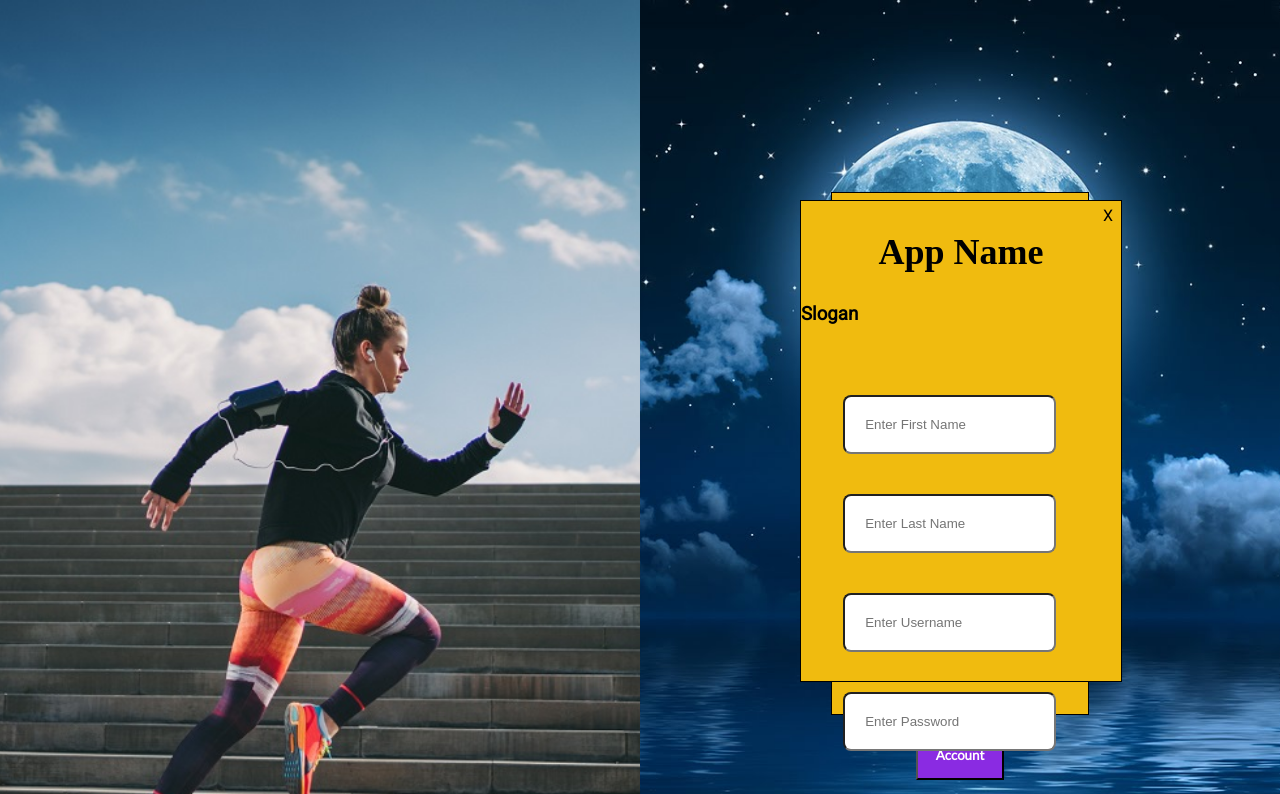
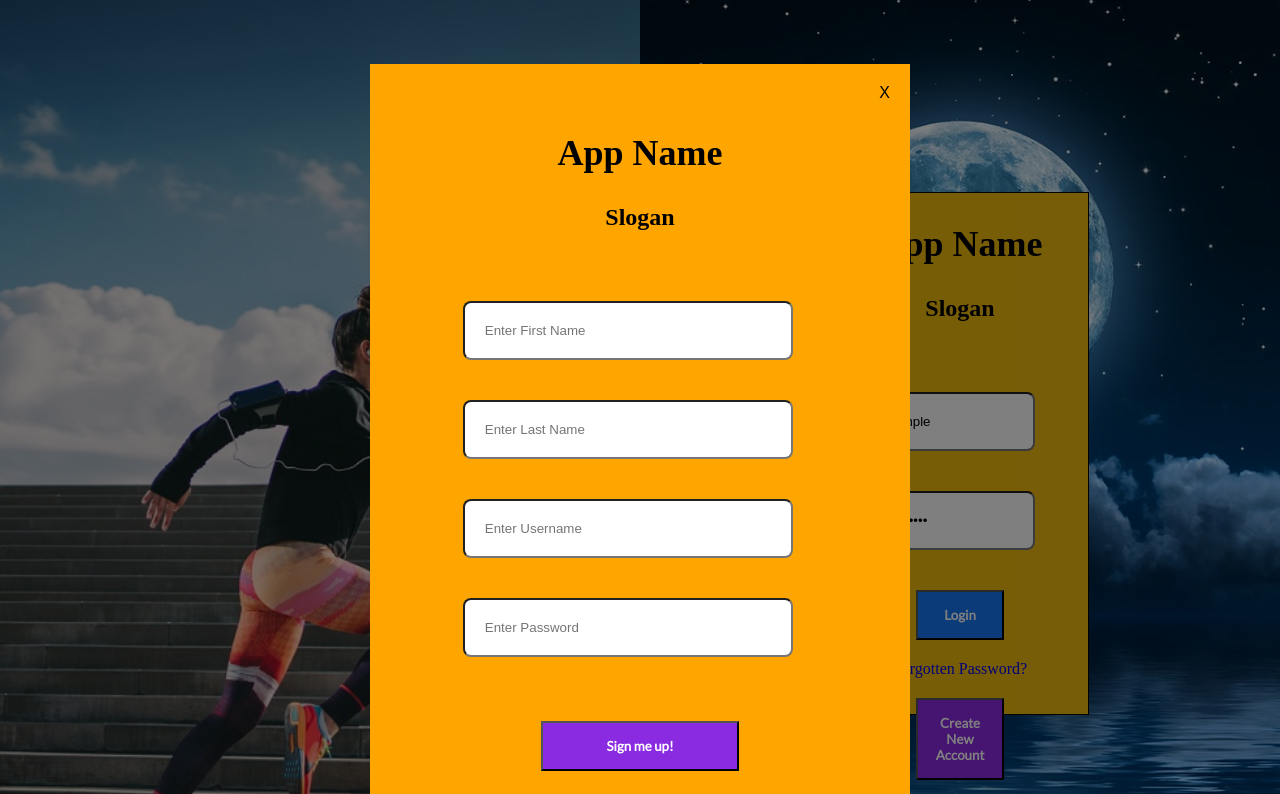
Before and after one commit to ikenna98/lap2-project, a plain HTML site: page client/login.html in a window 1280 px wide. Both pictures are taken after typing "Sample", "Sample123" into the empty fields and a click on the button "Create New Account". Shown: the top 794 px of the page. Drawn offline with Linux system fonts and the light colour scheme; a web font is replaced by a local one.

Commit message:
Made changes to CSS, register pop up now changed

```diff
--- a/client/login.html
+++ b/client/login.html
@@ -22,18 +22,18 @@
                     <p><a href="#">Forgotten Password?</a></p>
                     <button class="register-btn">Create New Account</button>
                 </form>
-                <div class="new-account">
-                    <div class="pop-up">
-                        <div class="popup-close">X</div>
-                        <div class="popup-content">
-                            <h1>App Name</h1>
-                            <h3>Slogan</h3>
-                            <form>
-                                <input type="text" id="first-name" placeholder="Enter First Name">
-                                <input type="text" id="last-name" placeholder="Enter Last Name">
-                                <input type="text" class="username" placeholder="Enter Username">
-                                <input type="password" class="password" name="password" placeholder="Enter Password">
-                                <button class="register-btn">Sign me up!</button>
+                    <div class="register-page">
+                        <div class="register">
+                            <div class="register-close">X</div>
+                            <div class="register-content">
+                                <h1>App Name</h1>
+                                <h2>Slogan</h2>
+                                <form>
+                                    <input type="text" id="first-name" placeholder="Enter First Name"><br>
+                                    <input type="text" id="last-name" placeholder="Enter Last Name"><br>
+                                    <input type="text" class="username" placeholder="Enter Username"><br>
+                                    <input type="password" class="password" name="password" placeholder="Enter Password"><br>
+                                    <button class="register-btn">Sign me up!</button>
                             </form>
                         </div>
                     </div>
--- a/client/login.js
+++ b/client/login.js
@@ -1,7 +1,7 @@
 const login = document.querySelector('.login-box')
 const register = document.querySelector('.register-btn');
-const newAccount = document.querySelector('.new-account');
-const close = document.querySelector('.popup-close');
+const newAccount = document.querySelector('.register-page');
+const close = document.querySelector('.register-close');
 const username = document.getElementById('username');
 const password = document.querySelector('.password');
 const firstName = document.querySelector('#first-name');
--- a/client/requests.js
+++ b/client/requests.js
@@ -108,5 +108,5 @@ habitsList.addEventListener('click', markComplete);
 listHabits(habits, habitsList);
 
 logOut.addEventListener('click', () => {
-    window.location = ""
+    window.location.pathname = ('client/login.html')
 })
--- a/client/styles.css
+++ b/client/styles.css
@@ -96,24 +96,30 @@ button:hover, #submit:hover{
 
 }
 
-.new-account{
-    background: rgb(240, 187, 15);
-    border: 1px solid black;
+.register-page{
+    background: rgba(0, 0, 0, 0.5);
     position:fixed;
-    top: 25%;
-    left: 62.5%;
-    width: 25%;
-    height: 60%;
+    top: 0;
+    left: 0;
+    width: 100%;
+    height: 100%;
     display: none;
 }
 
-.popup-close{
-    position: absolute;
-    top: 5px;
-    right: 8px;
+.register{
+    font-family: arial;
+    text-align: center;
+    width: 100%;
+    max-width: 500px;
+    margin: 5% auto;
+    padding: 20px;
+    background-color: orange;
+}
+
+.register-close{
+    text-align: right;
     cursor: pointer;
 }
-
 
 
 .register-btn:hover{
```
